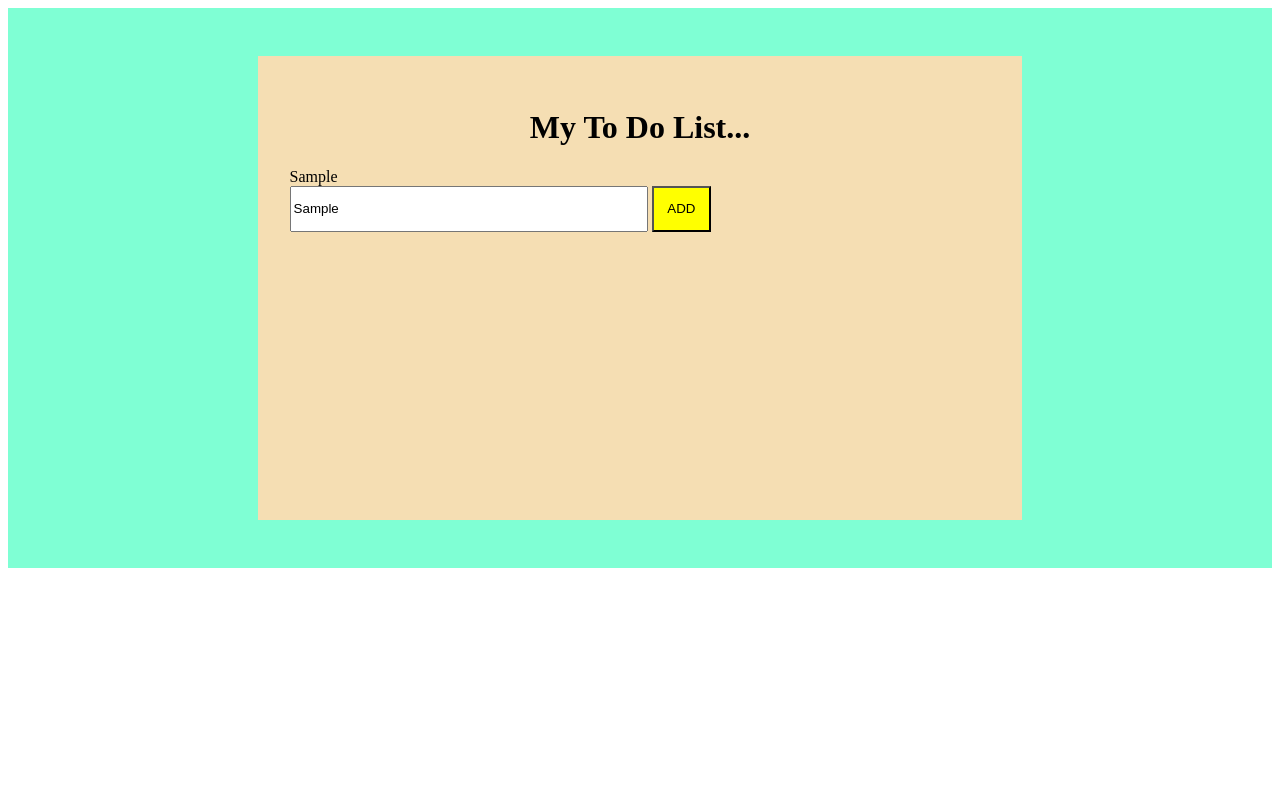
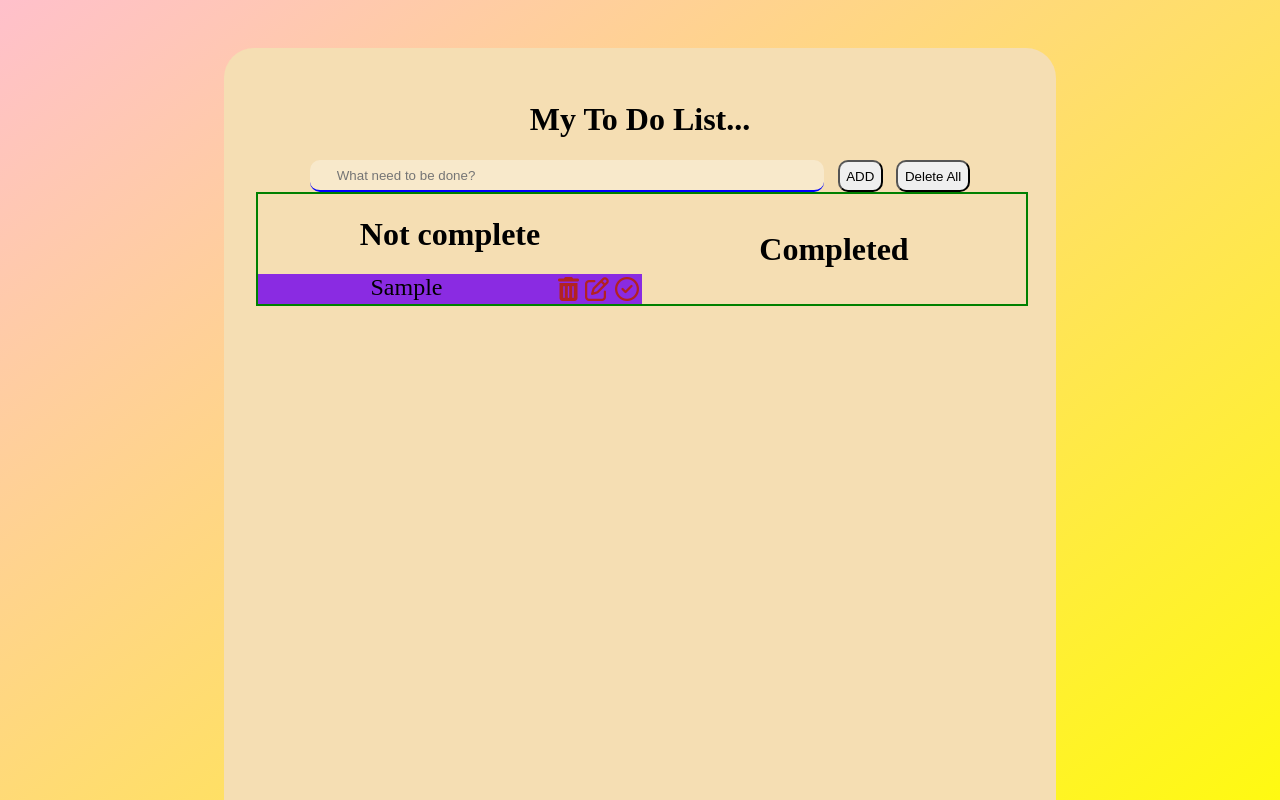
Before and after one commit to pattanawadee88/to-do-list-JS-project, a plain HTML site: page index.html in a window 1280 px wide. Both pictures are taken after typing "Sample" into the empty fields and a click on the button "ADD". Shown: the top 800 px of the page. Drawn offline with nearby package versions, Linux system fonts and the light colour scheme.

Commit message:
add icons and update app.js

```diff
--- a/app.js
+++ b/app.js
@@ -1,6 +1,29 @@
-var textNew = document.querySelector('input');
-var list = document.getElementsByClassName('list-items-container');
+$(document).ready(function(){
+  $("#add-btn").on("click", function(){
+    if($("#input-text").val() !== '')
+    {
+      var checkBox = $("<i class='far fa-check-circle'></i>").click(function(){
+        var x = $(this).parent();
+        x.fadeOut(function(){
+          $(".doneTask").append(x);
+          x.fadeIn();
+        })
+        $(this).remove();
+        $(edit).remove();
+      });
+      var task = $("<div class='task'></div>").text($("#input-text").val());
+      var edit = $("<i class='far fa-edit'></i>").click(function(){
 
-function getTextInput(){
-  document.querySelector(".list-items-container").innerHTML = textNew.value;
-}
+      });
+      var tash = $("<i class='fas fa-trash-alt'></i>").click(function(){
+        $(task).remove();
+      });
+      task.append(checkBox,edit,tash);
+      $(".notDoneTask").append(task);
+      $("#input-text").val("");
+    }else {
+
+      alert("There is something wrong.");
+    }
+  })
+})
--- a/index.html
+++ b/index.html
@@ -5,18 +5,36 @@
     <meta name="viewport" content="width=device-width, initial-scale=1.0">
     <title>To Do List..</title>
     <link rel="stylesheet" href="main.css">
+    <script src='https://kit.fontawesome.com/a076d05399.js'></script>
+    <script src="https://ajax.googleapis.com/ajax/libs/jquery/3.5.1/jquery.min.js"></script>
 
 </head>
 <body>
     <main class="container">
         <div class="to-do-list-container">
             <h1>My To Do List...</h1>
-                <div class="list-items-container">
+            <div class="add-list-item container">
+                <input type="text" id="input-text" name="fname" placeholder="What need to be done?"><br>
+                <button onclick="addNewListItem()" id="add-btn">ADD</button>
+                <button id="delete-all-btn">Delete All</button>
+            </div>
+
+            <div id="list-items-container">
+                <div class="notDoneTask container">
+                    <h1>Not complete</h1>
+
+
                 </div>
-            <input type="text" id="fname" class="list" name="fname">
-            <button onclick="getTextInput()" id="add-btn">ADD</button>
+                <div class="doneTask container">
+                    <h1>Completed</h1>
+
+                </div>
+
+            </div>
         </div>
     </main>
+
     <script src="app.js"></script>
+
 </body>
 </html>
--- a/main.css
+++ b/main.css
@@ -1,25 +1,78 @@
+body{
+    background-image: linear-gradient(to bottom right, pink, yellow);
+    padding: 0;
+    margin: 0;
+    width: 100%;
+    min-height: 800px;
+}
 h1 {
     text-align: center;
 }
+i{
+    color: firebrick;
+    float: right;
+    margin: 3px;
+
+}
+button{
+    display: inline;
+    padding: 0.5em;
+    margin-left: 1em;
+    border-radius: 10px;
+}
+/* Class elements */
 .container{
     display: flex;
     margin: auto;
-    padding: 3em;
-    background-color: aquamarine;
 }
 .to-do-list-container{
     background-color: wheat;
     width: 60%;
-    height: 400px;
+    height: 800px;
+    margin: 3em auto;
+    padding: 2em;
+    border-radius: 30px;
+}
+.add-list-item{
+    width: 100%;
+    display: flex;
+    justify-content: center;
+    position: relative;
+}
+.notDoneTask,
+.doneTask{
+    color: black;
+    width: 100%;
+    flex-direction: column;
+}
+
+.circle{
+    background-color: black;
+    width: 20px;
+    height: 20px;
+    border-radius: 90px;
+}
+
+.task{
+    background-color: blueviolet;
+    width: 100%;
     margin: auto;
-    padding: 2em;
+    font-size: 1.5rem;
+
 }
-.list{
-    width: 50%;
-    height: 40px;
+/* Id elements */
+#list-items-container{
+    text-align: center;
+    width: 100%;
+    margin: auto;
+    display: flex;
+    border: 2px solid green;
 }
-button{
-    background-color: yellow;
-    display: inline;
-    padding: 1em;
+#input-text{
+    width: 60%;
+    background-color: rgba(255, 255, 255, 0.315);
+    border: none;
+    border-radius: 10px;
+    border-bottom: 2px solid blue;
+    padding: 0 2em;
 }
```
